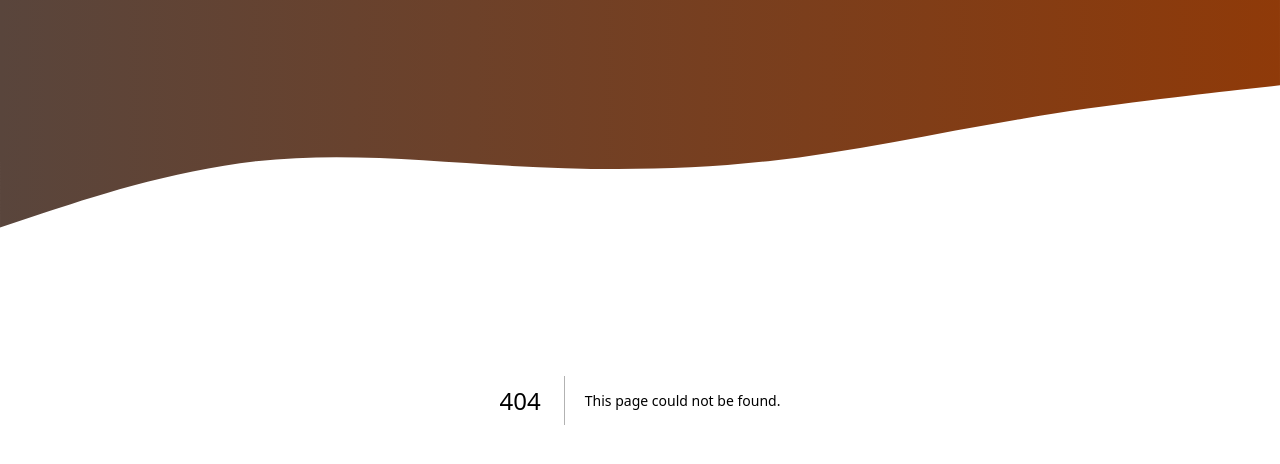
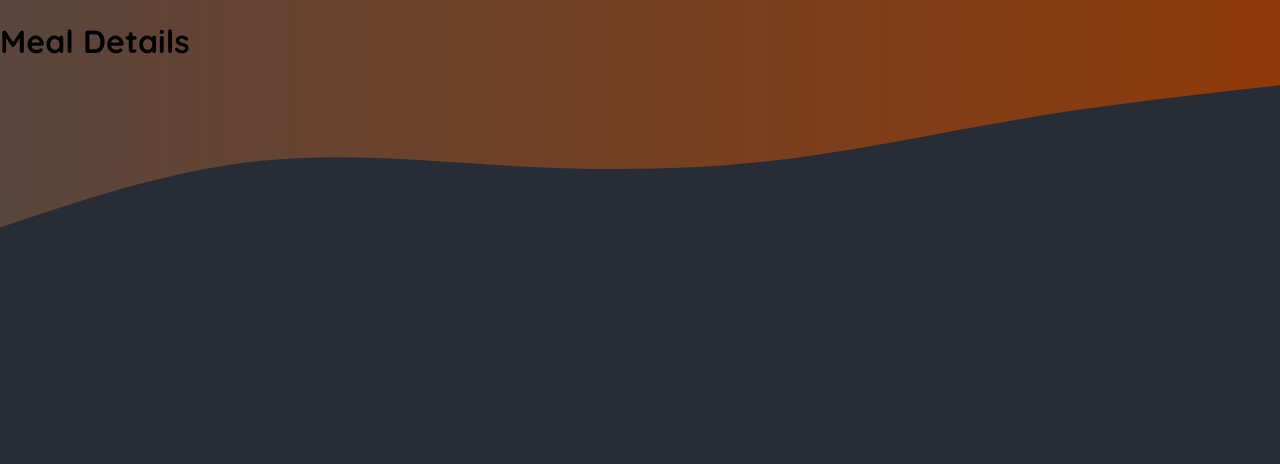
Before and after one commit to pedrohamarques/foodies-app, a Next.js app: page /meals/1 in a window 1280 px wide. Before the commit this address had no page. Shown: the top 464 px of the page. Built offline with nearby package versions, Linux system fonts and the light colour scheme.

Commit message:
feat: create routes

```diff
--- /dev/null
+++ b/app/community/page.tsx
@@ -0,0 +1,3 @@
+export default function Community() {
+  return <h1>Community</h1>;
+}
--- /dev/null
+++ b/app/meals/[mealSlug]/page.tsx
@@ -0,0 +1,3 @@
+export default function MealDetails() {
+  return <h1>Meal Details</h1>;
+}
--- /dev/null
+++ b/app/meals/page.tsx
@@ -0,0 +1,3 @@
+export default function Meals() {
+  return <h1>Meals</h1>;
+}
--- /dev/null
+++ b/app/meals/share/page.tsx
@@ -0,0 +1,3 @@
+export default function Share() {
+  return <h1>Share Meals</h1>;
+}
```
